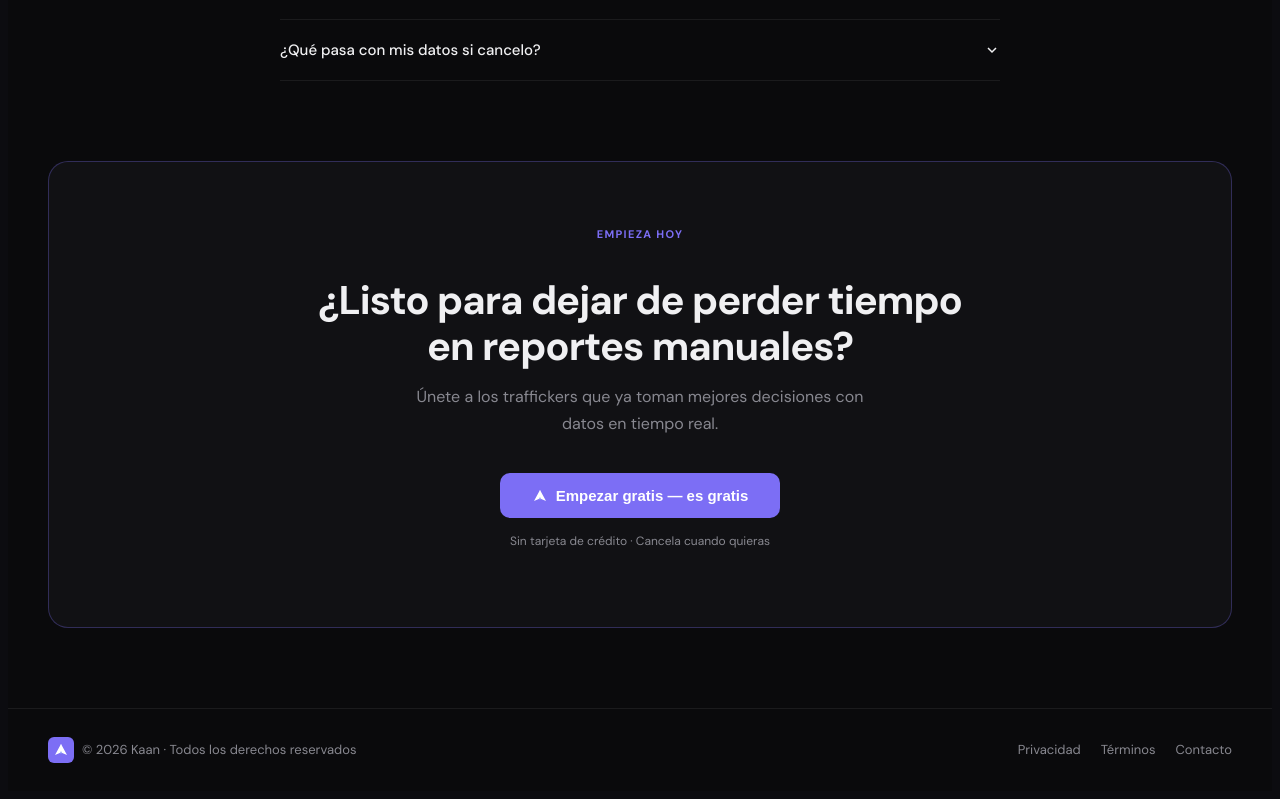
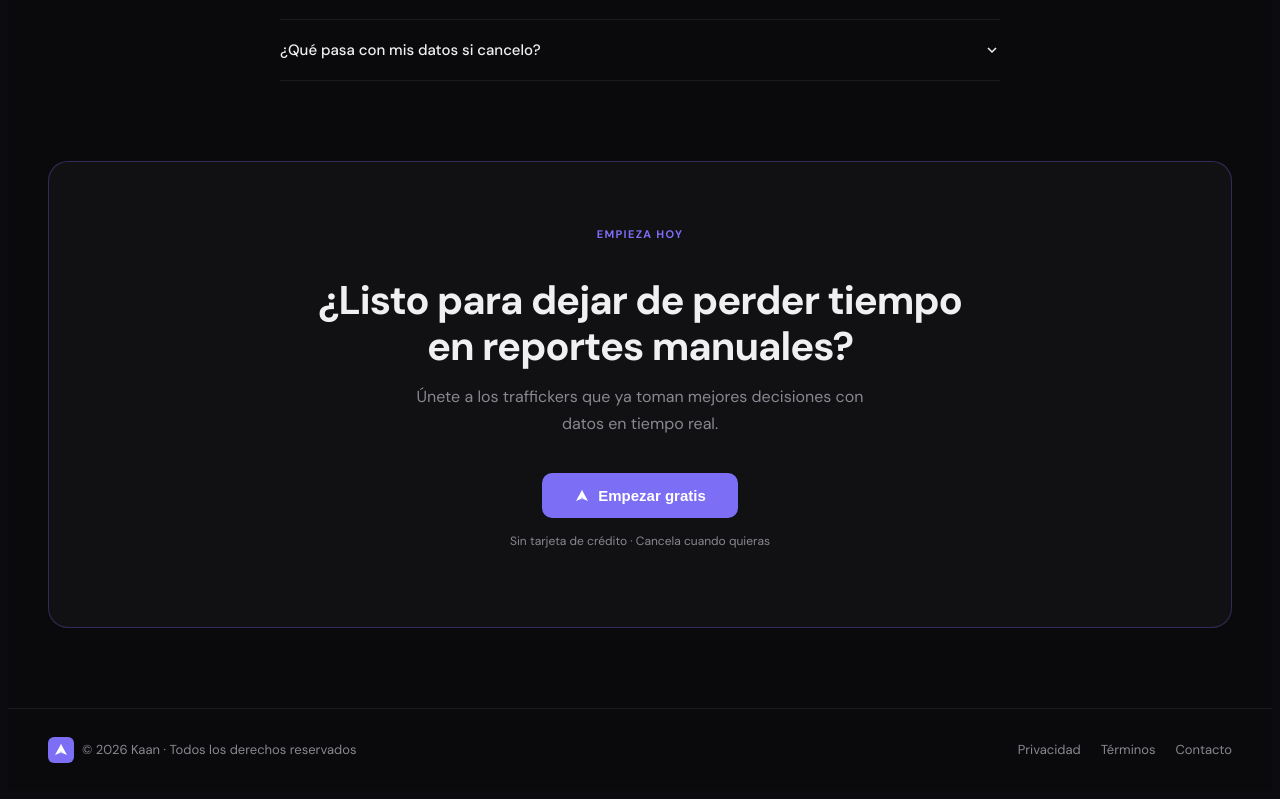
Before and after one commit to pootcaamaleduardo21-collab/Reporteador, a Next.js app: page / in a window 1280 px wide. Shown: the part 4456-5255 px from the top of the page. Built offline with nearby package versions, Linux system fonts and the light colour scheme.

Commit message:
fix cta redundante, ver demo scroll al mockup

```diff
--- a/app/page.js
+++ b/app/page.js
@@ -106,7 +106,7 @@ export default function Landing() {
             {LOGO}
             Empezar gratis
           </button>
-          <button style={{background:'none',border:`0.5px solid rgba(255,255,255,0.14)`,color:TEXT,padding:'14px 28px',fontSize:'15px',fontWeight:500,borderRadius:10,cursor:'pointer'}}>Ver demo</button>
+          <button onClick={()=>document.getElementById('demo').scrollIntoView({behavior:'smooth'})} style={{background:'none',border:`0.5px solid rgba(255,255,255,0.14)`,color:TEXT,padding:'14px 28px',fontSize:'15px',fontWeight:500,borderRadius:10,cursor:'pointer'}}>Ver demo</button>
         </div>
         <p style={{marginTop:14,fontSize:'12px',color:MUTED}}>Sin tarjeta de crédito · <span style={{color:'rgba(93,232,180,.75)'}}>Plan free disponible</span></p>
       </div>
@@ -128,7 +128,7 @@ export default function Landing() {
       </div>
 
       {/* DASHBOARD MOCKUP */}
-      <div style={{margin:'0 40px 80px',background:SURF,border:`0.5px solid ${BOR}`,borderRadius:16,overflow:'hidden'}}>
+      <div id="demo" style={{margin:'0 40px 80px',background:SURF,border:`0.5px solid ${BOR}`,borderRadius:16,overflow:'hidden'}}>
         <div style={{padding:'11px 16px',borderBottom:`0.5px solid ${BOR}`,display:'flex',alignItems:'center',gap:8}}>
           <div style={{display:'flex',gap:5}}>
             {['#ff5f57','#febc2e','#28c840'].map(c=><div key={c} style={{width:10,height:10,borderRadius:'50%',background:c}}/>)}
@@ -320,7 +320,7 @@ export default function Landing() {
         <p style={{fontSize:'16px',color:MUTED,maxWidth:460,margin:'0 auto 36px',lineHeight:1.7}}>Únete a los traffickers que ya toman mejores decisiones con datos en tiempo real.</p>
         <div style={{display:'flex',gap:12,justifyContent:'center',flexWrap:'wrap'}}>
           <button onClick={()=>router.push('/registro')} style={{background:ACC,color:'white',border:'none',padding:'14px 32px',fontSize:'15px',fontWeight:600,borderRadius:10,display:'flex',alignItems:'center',gap:8,cursor:'pointer'}}>
-            {LOGO} Empezar gratis — es gratis
+            {LOGO} Empezar gratis
           </button>
         </div>
         <p style={{marginTop:14,fontSize:'12px',color:MUTED}}>Sin tarjeta de crédito · Cancela cuando quieras</p>
```
